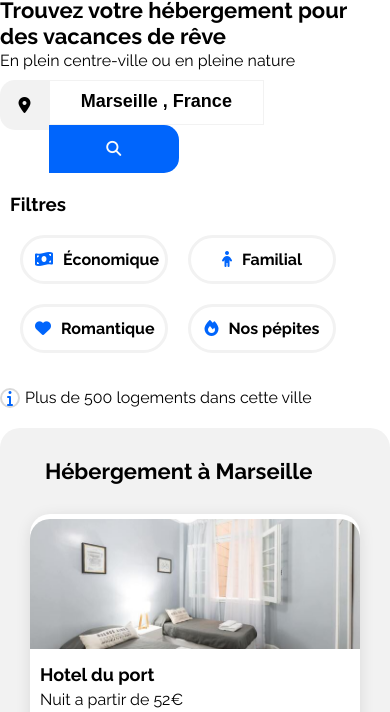
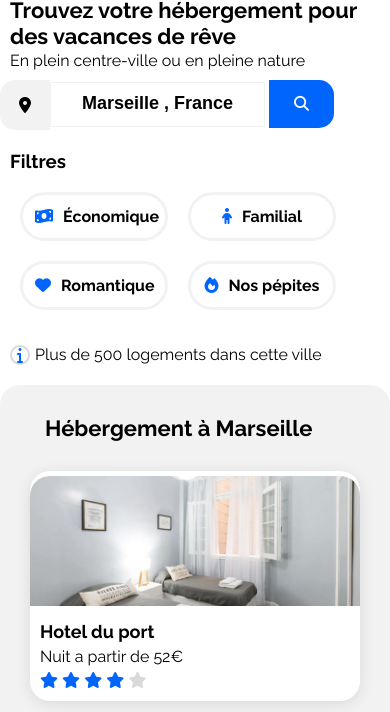
Before and after one commit to danou85/Booki, a plain HTML site: page index.html in a window 390 px wide. Shown: the part 79-791 px from the top of the page. Drawn offline with Linux system fonts and the light colour scheme.

Commit message:
correction du responsive

```diff
--- a/css/style.css
+++ b/css/style.css
@@ -444,8 +444,18 @@ footer a {
   h1{
     font-size: 22px;
     font-weight: 700;
+    margin-left: 10px;
   }
 
+  p{
+    margin-left: 10px;
+  }
+  .bouton-recherche{
+    width: 65px;
+  }
+  .info{
+    margin-left: 10px;
+  }
   .icone-boutton-recherche {
     display: block;
   }
```
